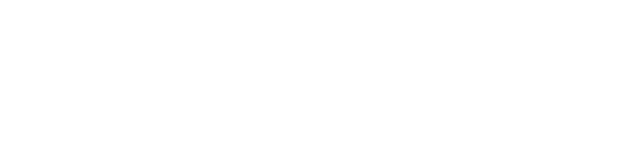
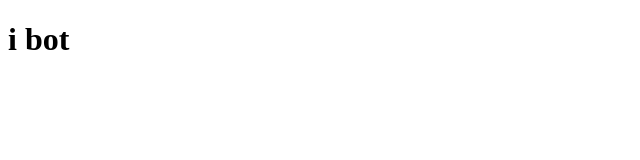
Before and after one commit to Sha123q/alphabet-clash-pro-resources-main, a plain HTML site: page index.html in a window 1280 px wide. Shown: the whole page, without its empty margins (0-640 px from the left). Drawn offline with Linux system fonts and the light colour scheme.

Commit message:
first commit

```diff
--- a/index.html
+++ b/index.html
@@ -6,6 +6,6 @@
     <title>Document</title>
 </head>
 <body>
-
+    <h1>i bot</h1>
 </body>
 </html>
```
